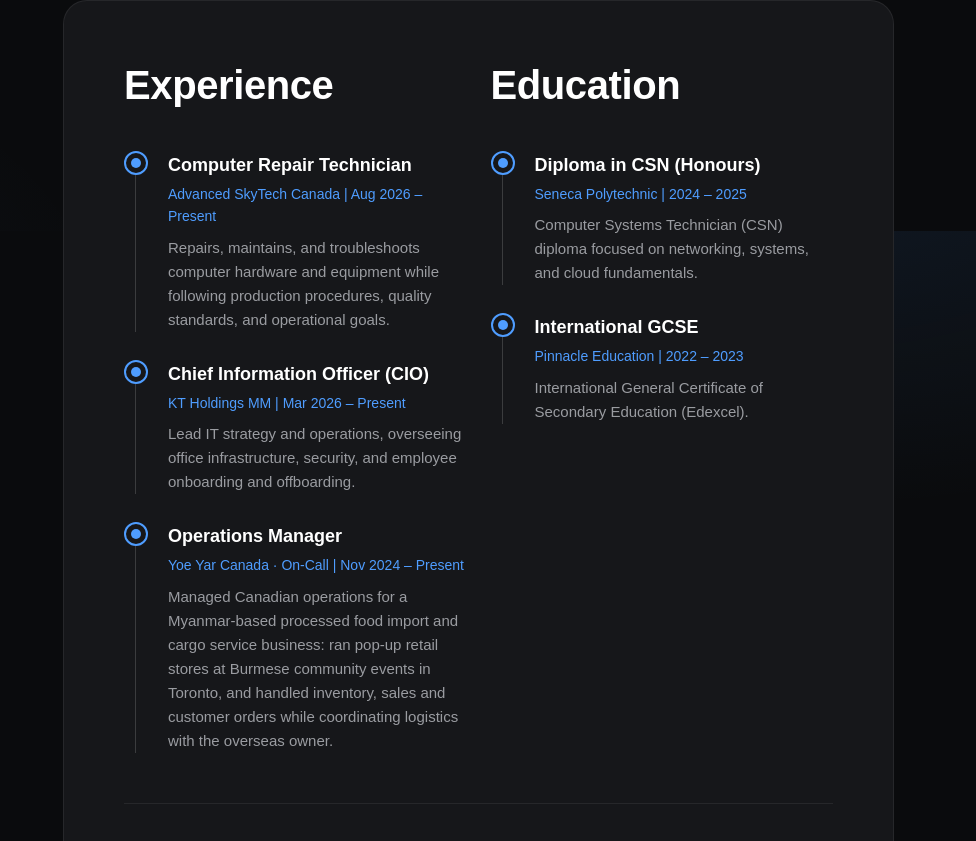
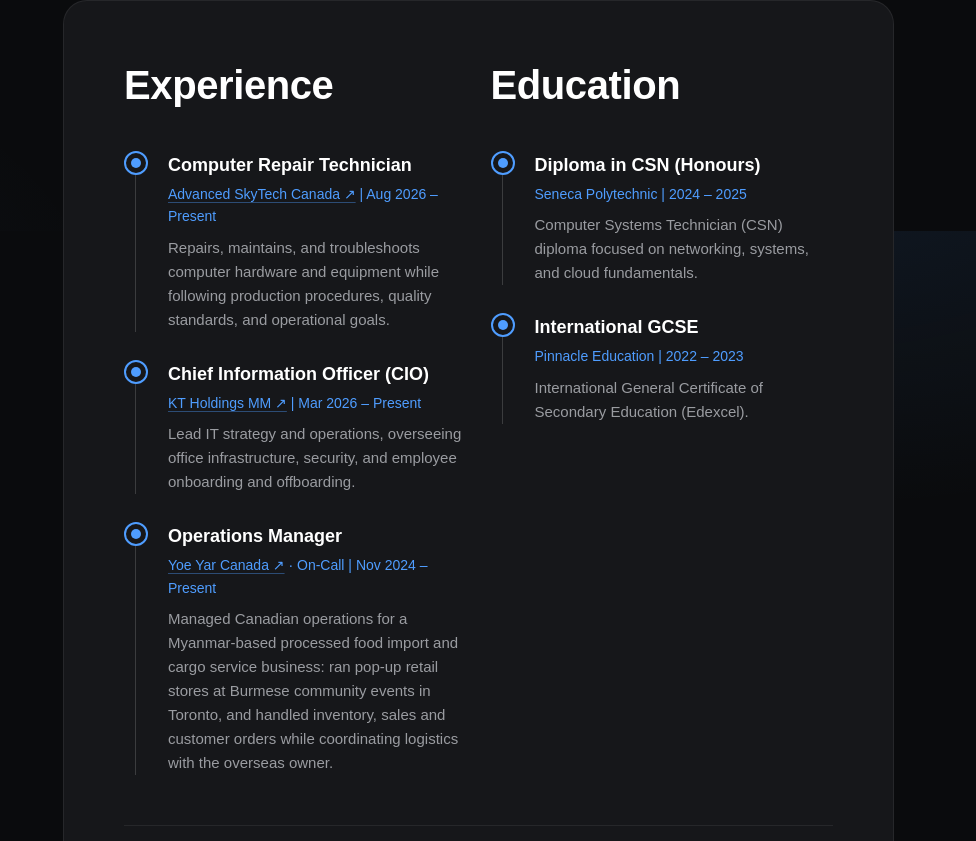
Before and after one commit to who-is-M4TT/Porfolio-Website, a plain HTML site: page index.html in a window 1280 px wide. Shown: the part 3769-4610 px from the top of the page, without its empty margins (304-1280 px from the left). Drawn offline with Linux system fonts and the light colour scheme; a web font is replaced by a local one.

Commit message:
Link company websites in Experience section
Co-Authored-By: Claude Opus 5.5 <noreply@anthropic.com>

```diff
--- a/assets/css/polish.css
+++ b/assets/css/polish.css
@@ -742,6 +742,17 @@ footer {
     font-size: 15px;
     line-height: 1.6;
 }
+.company-link {
+    color: inherit;
+    text-decoration: underline;
+    text-decoration-color: rgba(79, 157, 255, 0.4);
+    text-underline-offset: 3px;
+    transition: color 0.2s ease, text-decoration-color 0.2s ease;
+}
+.company-link:hover {
+    color: var(--main-text);
+    text-decoration-color: var(--accent);
+}
 .education {
     margin-top: 28px;
 }
--- a/index.html
+++ b/index.html
@@ -515,7 +515,7 @@
                                     </div>
                                     <div class="small_yellow_border_main">
                                         <p class="bachelor">Computer Repair Technician</p>
-                                        <p class="cursus university">Advanced SkyTech Canada | Aug 2026 – Present</p>
+                                        <p class="cursus university"><a class="company-link" href="https://astsys.com/en/" target="_blank" rel="noopener">Advanced SkyTech Canada ↗</a> | Aug 2026 – Present</p>
                                         <p class="cursus">Repairs, maintains, and troubleshoots computer hardware and equipment
                                             while following production procedures, quality standards, and operational goals.</p>
                                     </div>
@@ -526,7 +526,7 @@
                                     </div>
                                     <div class="small_yellow_border_main">
                                         <p class="bachelor">Chief Information Officer (CIO)</p>
-                                        <p class="cursus university">KT Holdings MM | Mar 2026 – Present</p>
+                                        <p class="cursus university"><a class="company-link" href="https://www.ktholdingsmm.com/" target="_blank" rel="noopener">KT Holdings MM ↗</a> | Mar 2026 – Present</p>
                                         <p class="cursus">Lead IT strategy and operations, overseeing office infrastructure, security,
                                             and employee onboarding and offboarding.</p>
                                     </div>
@@ -537,7 +537,7 @@
                                     </div>
                                     <div class="small_yellow_border_main">
                                         <p class="bachelor">Operations Manager</p>
-                                        <p class="cursus university">Yoe Yar Canada · On-Call | Nov 2024 – Present</p>
+                                        <p class="cursus university"><a class="company-link" href="https://www.yoeyer.com/" target="_blank" rel="noopener">Yoe Yar Canada ↗</a> · On-Call | Nov 2024 – Present</p>
                                         <p class="cursus">Managed Canadian operations for a Myanmar-based processed food import and cargo service
                                             business: ran pop-up retail stores at Burmese community events in Toronto, and handled
                                             inventory, sales and customer orders while coordinating logistics with the overseas owner.</p>
```
